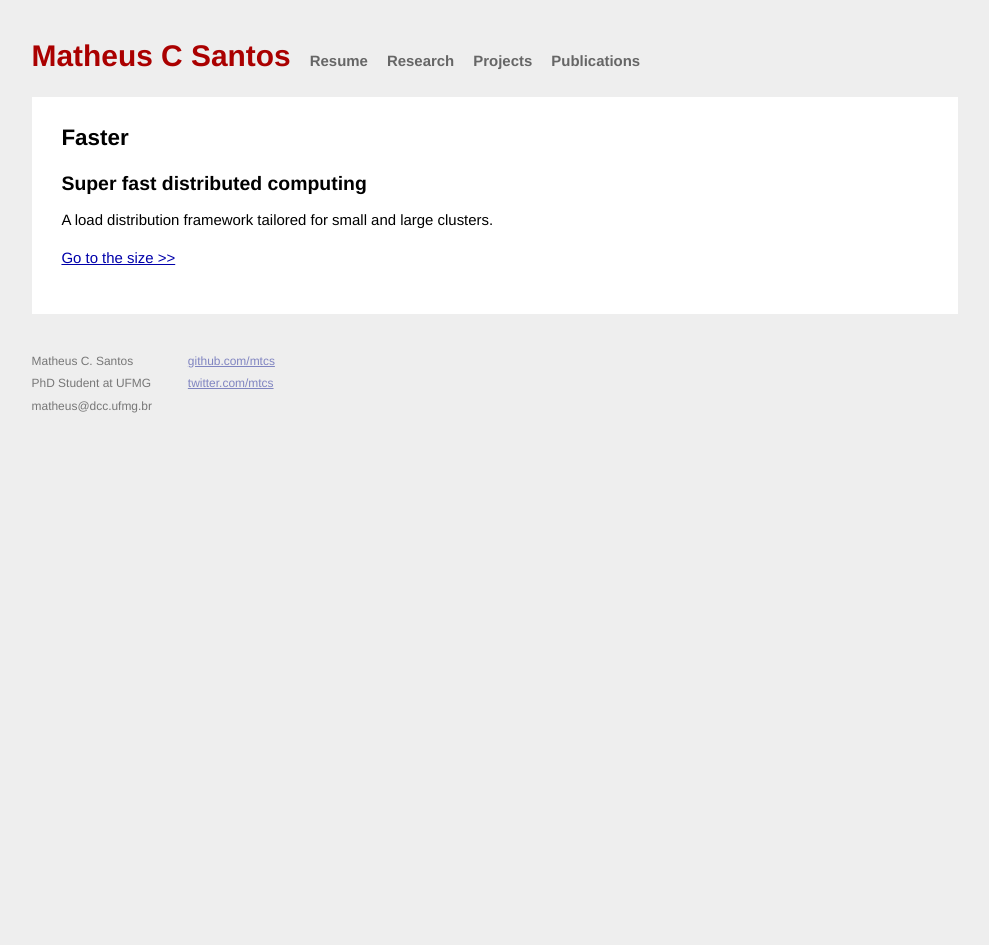
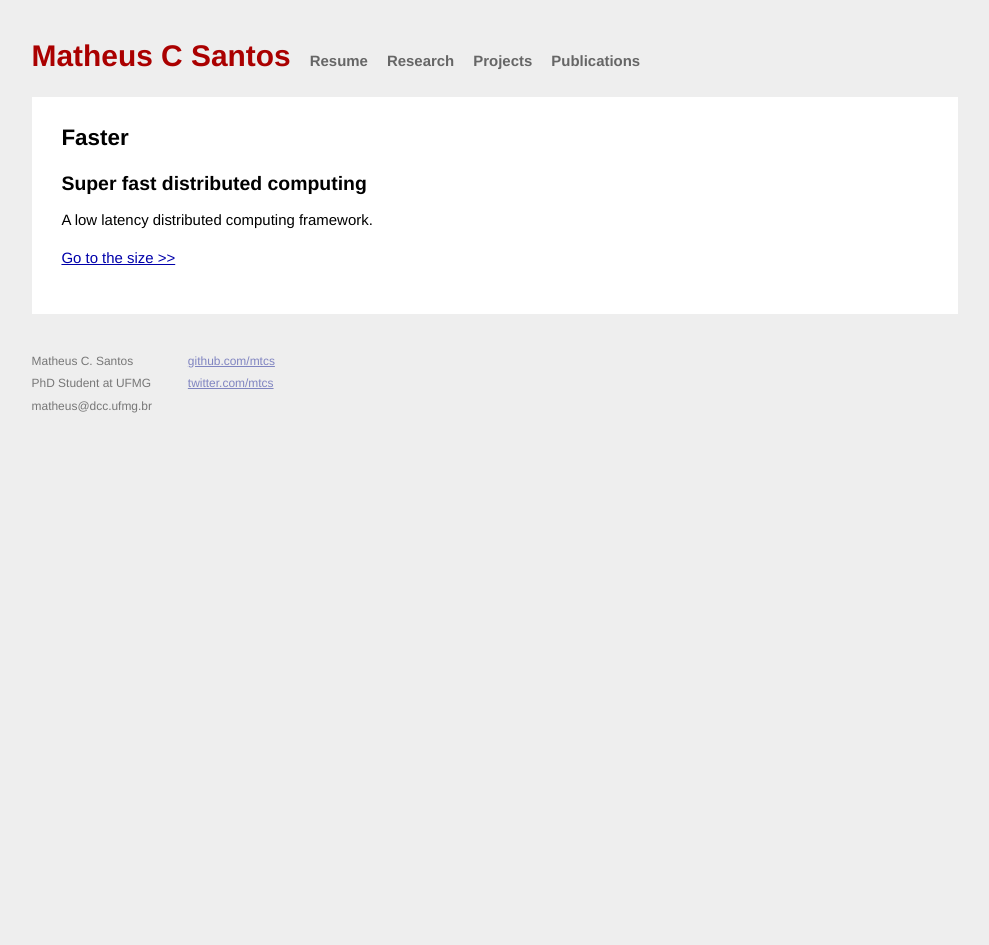
Before and after one commit to mtcs/mtcs.github.io, a Jekyll site: the page built from _posts/2014-07-11-faster.markdown, in a window 1280 px wide. Shown: the whole page, without its empty margins (145-1134 px from the left). Built offline with Jekyll 4.4.1, drawn with Linux system fonts in a browser that asks for light colours.

Commit message:
a little better

```diff
--- a/_posts/2014-07-11-faster.markdown
+++ b/_posts/2014-07-11-faster.markdown
@@ -3,7 +3,8 @@ layout: project
 title:  "Faster"
 subtitle: "Super fast distributed computing"
 categories: project
-description: "A load distribution framework tailored for small and large clusters."
-link: "http://github.com/mtcs/faster"
+importance: 1
+description: "A low latency distributed computing framework."
+link: "http://mtcs.github.io/faster"
 logo: "https://github.com/mtcs/faster/wiki/img/Logo.png"
 ---
--- a/_posts/2014-07-11-rnet.markdown
+++ b/_posts/2014-07-11-rnet.markdown
@@ -3,6 +3,7 @@ layout: project
 title:  "RNet"
 subtitle: "Realistic random network generator"
 categories: project
+importance: 2
 description: "RNet is a realistic random network generator. It generates a social network from some statistical parameters. It deliberately assign a community to each node to achieve realistic social behavior.
 
 Also, it is highly flexible, it can accept several parameters. Besides the size of the generated network, it also accepts: outdegree, indegree and community size probability distributions, probability of connecting inside a node community and probability of connecting a node to a totally random node. These parameters make possible to generate a large variety of networks with much smaller restrictions than other generators.
```
Also changed, not shown: _layouts/md.html (added, +31 -0 lines), _posts/2016-11-16-vim-gctest.markdown (added, +10 -0 lines), index.html (+5 -4 lines).
